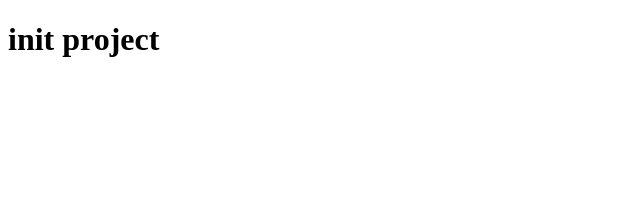
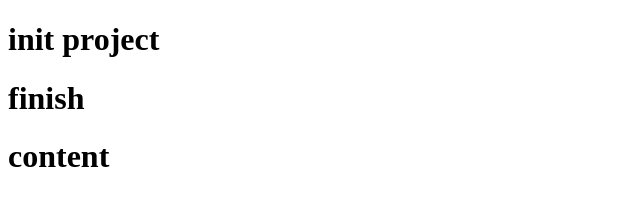
Before and after one commit to anhtuan25121/maugit, a plain HTML site: page index.html in a window 1280 px wide. Shown: the whole page, without its empty margins (0-640 px from the left). Drawn offline with Linux system fonts and the light colour scheme.

Commit message:
second commit

```diff
--- a/index.html
+++ b/index.html
@@ -7,6 +7,7 @@
 </head>
 <body>
     <h1>init project</h1>
-
+    <h1>finish</h1>
+    <h1>content</h1>
 </body>
 </html>
```
